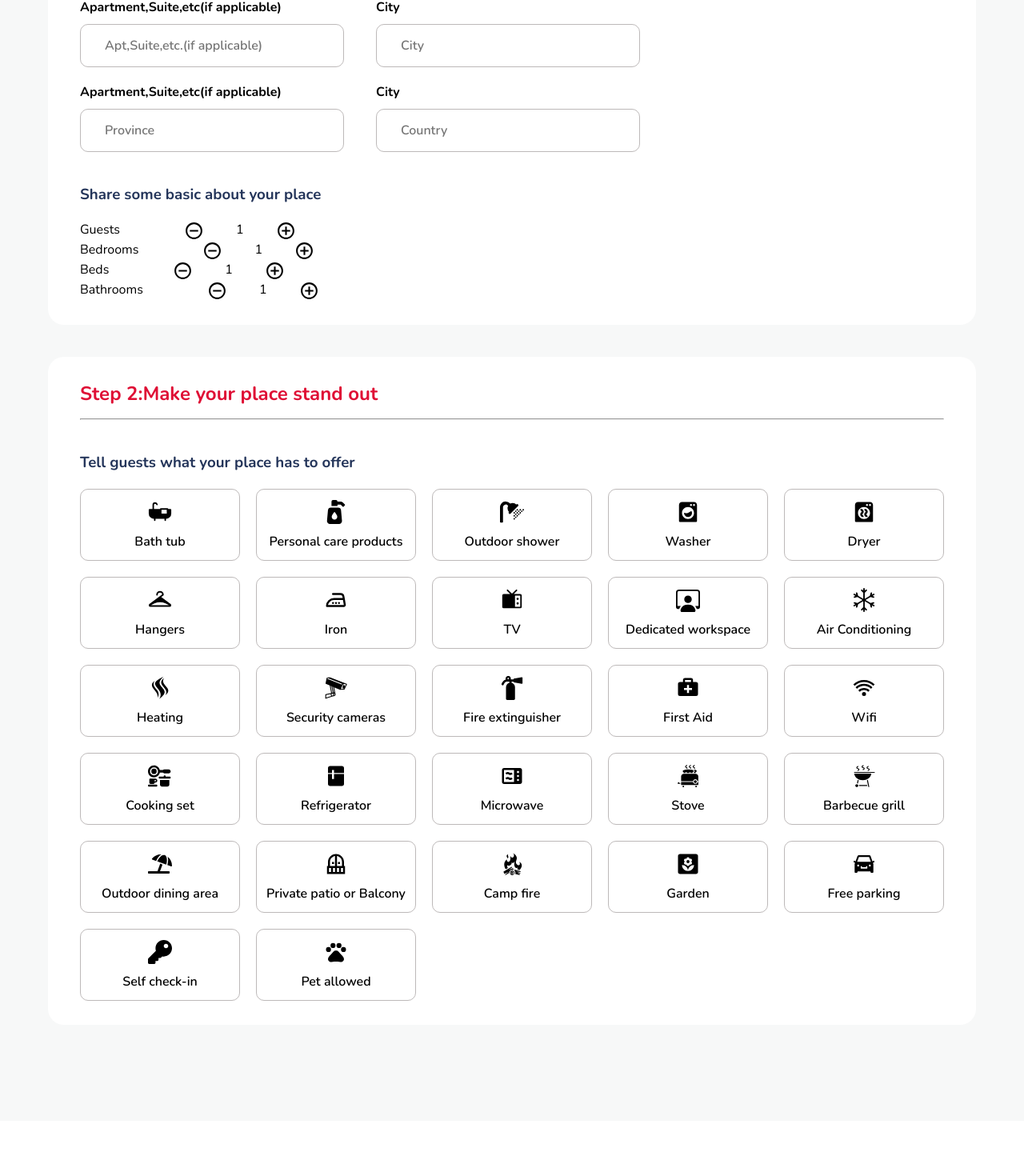
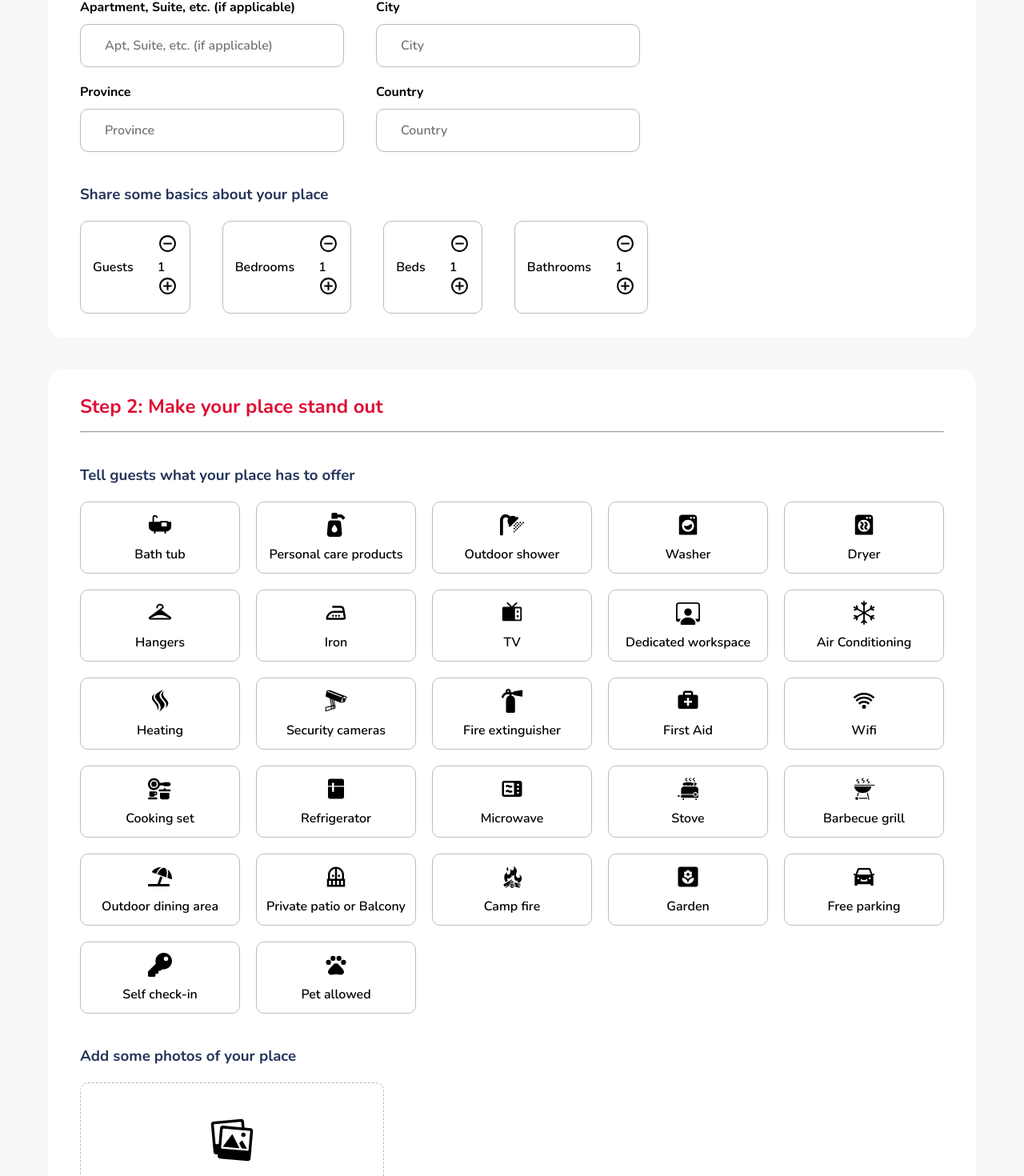
Before and after one commit to HDRanasingha/booking, a React (Create React App) app in the folder client/: page /create-listing in a window 1280 px wide. Shown: the part 1271-2741 px from the top of the page at 80% size. Before the commit the page ends 2672 px from the top, so only its background shows below. Built offline with nearby package versions, Linux system fonts and the light colour scheme.

Commit message:
Added booking files to repository

```diff
--- a/client/package.json
+++ b/client/package.json
@@ -12,6 +12,7 @@
     "@testing-library/react": "^13.4.0",
     "@testing-library/user-event": "^13.5.0",
     "react": "^18.3.1",
+    "react-beautiful-dnd": "^13.1.1",
     "react-dom": "^18.3.1",
     "react-icons": "^5.2.1",
     "react-redux": "^9.1.2",
--- a/client/src/Styles/CreateListing.scss
+++ b/client/src/Styles/CreateListing.scss
@@ -176,6 +176,9 @@
         padding: 15px;
         border: 1px solid $grey;
         border-radius: 10px;
+
+
+
 
         p {
           font-weight: 600;
--- a/client/src/component/Navbar.jsx
+++ b/client/src/component/Navbar.jsx
@@ -77,7 +77,7 @@ const Navbar = () => {
           </div>
         )}
 
-        {dropdownMenu && !user && (
+        {dropdownMenu && user && (
           <div className="navbar_right_accountmenu">
             <Link to="">Trip List</Link>
             <Link to="">Wish List</Link>
--- a/client/src/pages/CreateListing.jsx
+++ b/client/src/pages/CreateListing.jsx
@@ -1,10 +1,57 @@
-import React from 'react';
-import "../Styles/CreateListing.scss"
-import Navbar from "../component/Navbar"
+import React, { useState } from "react";
+import "../Styles/CreateListing.scss";
+import Navbar from "../component/Navbar";
 import { categories, types, facilities } from "../data";
 import { RemoveCircleOutline, AddCircleOutline } from "@mui/icons-material";
 import variables from "../Styles/variables.scss";
+import { DragDropContext, Droppable, Draggable } from "react-beautiful-dnd";
+import { IoIosImages } from "react-icons/io";
+import { BiTrash } from "react-icons/bi";
+
 const CreateListing = () => {
+  const [category, setCategory] = useState("");
+  const [type, setType] = useState("");
+  const [amenities, setAmenities] = useState([]);
+
+  /*LOCATION */
+  const [formLocation, setFormLocation] = useState({
+    streetAddress: "",
+    aptSuite: "",
+    city: "",
+    province: "",
+    country: "",
+  });
+
+  const hadleChangeLocation = (e) => {
+    const { name, value } = e.target;
+    setFormLocation({ ...formLocation, [name]: value });
+  };
+
+  console.log(formLocation);
+
+  const [photos, setPhotos] = useState([]);
+
+  const handleUploadPhotos = (e) => {
+    const newPhotos = Array.from(e.target.files);
+    setPhotos((prevPhotos) => [...prevPhotos, ...newPhotos]);
+  };
+
+  const handleDragPhoto = (result) => {
+    if (!result.destination) return;
+
+    const items = Array.from(photos);
+    const [reorderedItem] = items.splice(result.source.index, 1);
+    items.splice(result.destination.index, 0, reorderedItem);
+
+    setPhotos(items);
+  };
+
+  const handleRemovePhoto = (indexToRemove) => {
+    setPhotos((prevPhotos) =>
+      prevPhotos.filter((_, index) => index !== indexToRemove)
+    );
+  };
+
   return (
     <>
       <Navbar />
@@ -16,9 +63,14 @@ const CreateListing = () => {
             <hr />
             <h3>Which of these categories best describe your place?</h3>
             <div className="category-list">
-
               {categories.map((item, index) => (
-              <div className="category" key={index}>
+                <div
+                  className={`category ${
+                    category === item.label ? "selected" : ""
+                  }`}
+                  key={index}
+                  onClick={() => setCategory(item.label)}
+                >
                   <div className="category_icon">{item.icon}</div>
                   <p>{item.label}</p>
                 </div>
@@ -27,18 +79,20 @@ const CreateListing = () => {
             <h3>What type of place will guests have?</h3>
             <div className="type-list">
               {types?.map((item, index) => (
-              <div className="type" key={index}>
-                {" "}
-                {/* Added key and corrected structure */}
+                <div
+                  className={`type ${type === item.name ? "selected" : ""}`}
+                  key={index}
+                  onClick={() => setType(item.name)}
+                >
                   <div className="type_text">
                     <h4>{item.name}</h4>
                     <p>{item.description}</p>
                   </div>
-                <div className="type_icon">{item.index}</div>
+                  <div className="type_icon">{item.icon}</div>
                 </div>
               ))}
             </div>
-          <h3>where is your place located</h3>
+            <h3>Where is your place located?</h3>
             <div className="full">
               <div className="location">
                 <p>Street Address</p>
@@ -46,32 +100,21 @@ const CreateListing = () => {
                   type="text"
                   placeholder="Street Address"
                   name="streetAddress"
+                  value={formLocation.streetAddress}
+                  onChange={hadleChangeLocation}
                   required
                 />
               </div>
             </div>
             <div className="half">
               <div className="location">
-              <p>Apartment,Suite,etc(if applicable)</p>
+                <p>Apartment, Suite, etc. (if applicable)</p>
                 <input
                   type="text"
-                placeholder="Apt,Suite,etc.(if applicable)"
+                  placeholder="Apt, Suite, etc. (if applicable)"
                   name="aptSuite"
-                required
-              />
-            </div>
-            <div className="location">
-              <p>City</p>
-              <input type="text" placeholder="City" name="city" required />
-            </div>
-          </div>
-          <div className="half">
-            <div className="location">
-              <p>Apartment,Suite,etc(if applicable)</p>
-              <input
-                type="text"
-                placeholder="Province"
-                name="province"
+                  value={formLocation.aptSuite}
+                  onChange={hadleChangeLocation}
                   required
                 />
               </div>
@@ -79,16 +122,43 @@ const CreateListing = () => {
                 <p>City</p>
                 <input
                   type="text"
-                placeholder="Country"
-                name="country"
+                  placeholder="City"
+                  name="city"
+                  value={formLocation.city}
+                  onChange={hadleChangeLocation}
                   required
                 />
               </div>
             </div>
-          <h3>Share some basic about your place</h3>
+            <div className="half">
+              <div className="location">
+                <p>Province</p>
+                <input
+                  type="text"
+                  placeholder="Province"
+                  name="province"
+                  value={formLocation.province}
+                  onChange={hadleChangeLocation}
+                  required
+                />
+              </div>
+              <div className="location">
+                <p>Country</p>
+                <input
+                  type="text"
+                  placeholder="Country"
+                  name="country"
+                  value={formLocation.country}
+                  onChange={hadleChangeLocation}
+                  required
+                />
+              </div>
+            </div>
+            <h3>Share some basics about your place</h3>
             <div className="basics">
+              <div className="basic">
                 <p>Guests</p>
-            <div className="basic_count"></div>
+                <div className="basic__count">
                   <RemoveCircleOutline
                     sx={{
                       fontSize: "25px",
@@ -96,73 +166,7 @@ const CreateListing = () => {
                       "&:hover": { color: variables.pinkred },
                     }}
                   />
-            <p>
-              1
-            </p>
-            <AddCircleOutline
-              sx={{
-                fontSize: "25px",
-                cursor: "pointer",
-                "&:hover": { color: variables.pinkred },
-              }}
-            />
-          </div>
-
-          <div className="basics">
-            <p>Bedrooms</p>
-            <div className="basic_count"></div>
-            <RemoveCircleOutline
-              sx={{
-                fontSize: "25px",
-                cursor: "pointer",
-                "&:hover": { color: variables.pinkred },
-              }}
-            />
-            <p>
-              1
-            </p>
-            <AddCircleOutline
-              sx={{
-                fontSize: "25px",
-                cursor: "pointer",
-                "&:hover": { color: variables.pinkred },
-              }}
-            />
-          </div>
-          <div className="basics">
-            <p>Beds</p>
-            <div className="basic_count"></div>
-            <RemoveCircleOutline
-              sx={{
-                fontSize: "25px",
-                cursor: "pointer",
-                "&:hover": { color: variables.pinkred },
-              }}
-            />
-            <p>
-              1
-            </p>
-            <AddCircleOutline
-              sx={{
-                fontSize: "25px",
-                cursor: "pointer",
-                "&:hover": { color: variables.pinkred },
-              }}
-            />
-          </div>
-          <div className="basics">
-            <p>Bathrooms</p>
-            <div className="basic_count"></div>
-            <RemoveCircleOutline
-              sx={{
-                fontSize: "25px",
-                cursor: "pointer",
-                "&:hover": { color: variables.pinkred },
-              }}
-            />
-            <p>
-              1
-            </p>
+                  <p>1</p>
                   <AddCircleOutline
                     sx={{
                       fontSize: "25px",
@@ -172,10 +176,71 @@ const CreateListing = () => {
                   />
                 </div>
               </div>
+              <div className="basic">
+                <p>Bedrooms</p>
+                <div className="basic__count">
+                  <RemoveCircleOutline
+                    sx={{
+                      fontSize: "25px",
+                      cursor: "pointer",
+                      "&:hover": { color: variables.pinkred },
+                    }}
+                  />
+                  <p>1</p>
+                  <AddCircleOutline
+                    sx={{
+                      fontSize: "25px",
+                      cursor: "pointer",
+                      "&:hover": { color: variables.pinkred },
+                    }}
+                  />
+                </div>
+              </div>
+              <div className="basic">
+                <p>Beds</p>
+                <div className="basic__count">
+                  <RemoveCircleOutline
+                    sx={{
+                      fontSize: "25px",
+                      cursor: "pointer",
+                      "&:hover": { color: variables.pinkred },
+                    }}
+                  />
+                  <p>1</p>
+                  <AddCircleOutline
+                    sx={{
+                      fontSize: "25px",
+                      cursor: "pointer",
+                      "&:hover": { color: variables.pinkred },
+                    }}
+                  />
+                </div>
+              </div>
+              <div className="basic">
+                <p>Bathrooms</p>
+                <div className="basic__count">
+                  <RemoveCircleOutline
+                    sx={{
+                      fontSize: "25px",
+                      cursor: "pointer",
+                      "&:hover": { color: variables.pinkred },
+                    }}
+                  />
+                  <p>1</p>
+                  <AddCircleOutline
+                    sx={{
+                      fontSize: "25px",
+                      cursor: "pointer",
+                      "&:hover": { color: variables.pinkred },
+                    }}
+                  />
+                </div>
+              </div>
+            </div>
+          </div>
           <div className="create_listing_step2">
-          <h2>Step 2:Make your place stand out</h2>
-          <hr/>
-
+            <h2>Step 2: Make your place stand out</h2>
+            <hr />
             <h3>Tell guests what your place has to offer</h3>
             <div className="facilities">
               {facilities.map((item, index) => (
@@ -185,7 +250,99 @@ const CreateListing = () => {
                 </div>
               ))}
             </div>
+            <h3>Add some photos of your place</h3>
+            <DragDropContext onDragEnd={handleDragPhoto}>
+              <Droppable droppableId="photos" direction="horizontal">
+                {(provided) => (
+                  <div
+                    className="photos"
+                    {...provided.droppableProps}
+                    ref={provided.innerRef}
+                  >
+                    {photos.map((photo, index) => (
+                      <Draggable
+                        key={index}
+                        draggableId={`photo-${index}`}
+                        index={index}
+                      >
+                        {(provided) => (
+                          <div
+                            className="photo"
+                            ref={provided.innerRef}
+                            {...provided.draggableProps}
+                            {...provided.dragHandleProps}
+                          >
+                            <img
+                              src={URL.createObjectURL(photo)}
+                              alt={`Photo ${index + 1}`}
+                            />
+                            <button
+                              type="button"
+                              onClick={() => handleRemovePhoto(index)}
+                            >
+                              <BiTrash />
+                            </button>
+                          </div>
+                        )}
+                      </Draggable>
+                    ))}
+                    {provided.placeholder}
+                    {/* Upload button */}
+                    {photos.length < 1 && (
+                      <>
+                        <input
+                          id="image"
+                          type="file"
+                          style={{ display: "none" }}
+                          accept="image/*"
+                          onChange={handleUploadPhotos}
+                          multiple
+                        />
 
+                        <label htmlFor="image" className="alone">
+                          <div className="icon">
+                            <IoIosImages />
+                          </div>
+                          <p>Upload from your device</p>
+                        </label>
+                      </>
+                    )}
+                  </div>
+                )}
+              </Droppable>
+            </DragDropContext>
+            <h3>What make your place attractive and exciting</h3>
+            <div className="description">
+              <p>Title</p>
+              <input type="text" placeholder="Title" name="title" required />
+
+              <p>Discription</p>
+              <textarea
+                type="text"
+                placeholder="Discription"
+                name="discription"
+                required
+              />
+
+              <p>Highlight</p>
+              <textarea
+                type="text"
+                placeholder="Highlight"
+                name="highlight"
+                required
+              />
+
+              <p>Highlight details</p>
+              <textarea
+                type="text"
+                placeholder="Highlight details"
+                name="highlightDesc"
+                required
+              />
+              <p>Now,set your PRICE</p>
+              <span>$</span>
+              <input type="number" placeholder="100" name="price" required />
+            </div>
           </div>
         </form>
       </div>
```
Also changed, not shown: 1 other file (tests, documents, lock files or other folders). Lines whose indentation alone changed are shown as unchanged.
